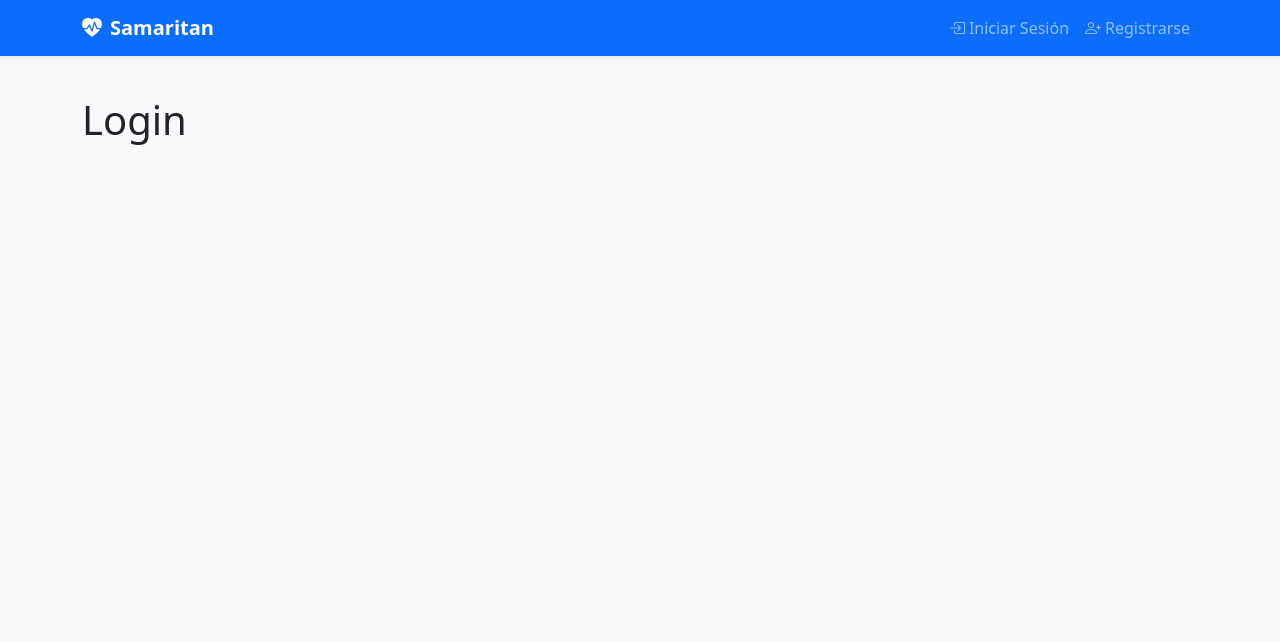
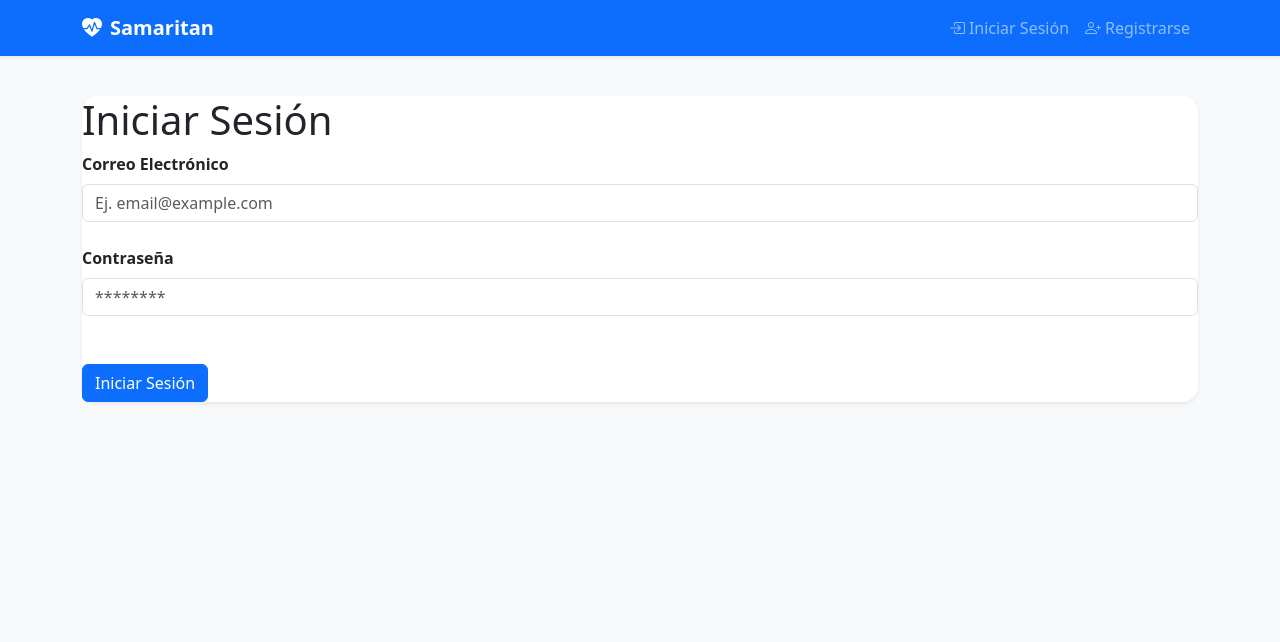
Before and after one commit to AmbrocioJRDeLaCruz/samaritan-app, a Flask app: template templates/login.html in a window 1280 px wide. Shown: the top 642 px of the page. Run offline with Flask 3, Linux system fonts and the light colour scheme; the template is opened without the code that fills it, so the values that code supplies are empty; parts of the project's set-up code (start-up, migrations or seed data) failed here and were passed over; some libraries are stand-ins or nearby versions.

Commit message:
Implement a login feature for registered volunteers and update the login template.

```diff
--- a/app.py
+++ b/app.py
@@ -113,6 +113,33 @@ def register():
 
   return render_template("register.html")
 
+@app.route("/login", methods=["GET", "POST"])
+def login():
+  """Inicio de sesión para voluntarios registrados
+  """
+  if request.method == "POST":
+    email = request.form.get("email").strip().lower()
+    password = request.form.get("password")
+
+    if not email or not password:
+      flash("Correo electrónico y contraseña son obligatorios.", "error")
+      return redirect("/login")
+
+    with get_db() as conn:
+      user = conn.execute("SELECT id, name, hash FROM users WHERE email = ?", (email,)).fetchone()
+
+      if user is None or not check_password_hash(user["hash"], password):
+        flash("Correo electrónico o contraseña incorrectos.", "error")
+        return redirect("/login")
+
+      session.clear()
+      session["user_id"] = user["id"]
+      session["user_name"] = user["name"]
+
+      return redirect("/")
+
+  return render_template("login.html")
+
 @app.route("/beneficiaries", methods=["GET", "POST"])
 def beneficiaries():
   if request.method == "POST":
--- a/templates/login.html
+++ b/templates/login.html
@@ -5,5 +5,24 @@
 {% endblock %}
 
 {% block main %}
-<h1>Login</h1>
+<div class="card border-0 shadow-sm rounded-4 bg-white mb-4">
+  <h1>Iniciar Sesión</h1>
+
+  <div>
+    <form action="/login" method="post">
+      <div class="row g-4">
+        <div class="col-12">
+          <label for="email" class="form-label fw-semibold">Correo Electrónico</label>
+          <input type="email" class="form-control" name="email" placeholder="Ej. email@example.com">
+        </div>
+        <div class="col-12">
+          <label for="password" class="form-label fw-semibold">Contraseña</label>
+          <input type="password" class="form-control" name="password" placeholder="********" required>
+        </div>
+        <div>
+          <button type="submit" class="btn btn-primary mt-4">Iniciar Sesión</button>
+        </div>
+      </div>
+    </form>
+  </div>
 {% endblock %}
```
